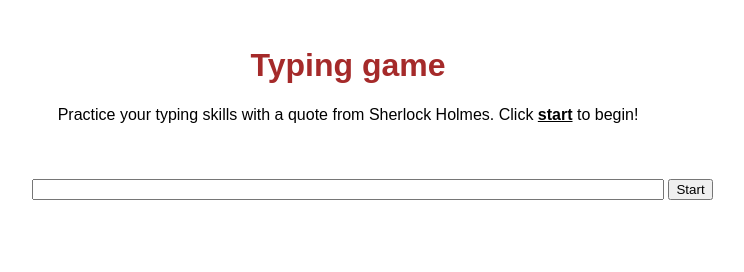
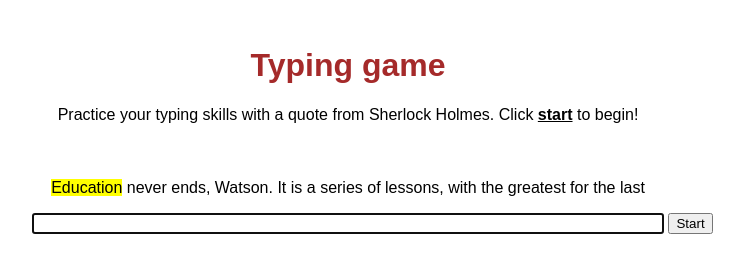
Before and after one commit to dfernandezramos/typingGame, a plain HTML site: page index.html in a window 1280 px wide. Both pictures are taken after a click on the button "Start". Shown: the top 272 px of the page, without its empty margins (292-1036 px from the left). Drawn offline with Linux system fonts and the light colour scheme.

Commit message:
Add start game logic

```diff
--- a/script.js
+++ b/script.js
@@ -0,0 +1,54 @@
+const quotes = [
+    'When you have eliminated the impossible, whatever remains, however improbable, must be the truth',
+    'There is nothing more deceptive than an obvious fact',
+    'I ought to know by this time that when a fact appears to be opposed to a long train of deductions it invariably proves to be capable of bearing some other interpretation',
+    'I never make exceptions. An exception disproves the rule',
+    'What one man can invent another can discover',
+    'Nothing clears up a case so much as stating it to another person',
+    'Education never ends, Watson. It is a series of lessons, with the greatest for the last',
+];
+const quoteElement = document.getElementById('quote');
+const messageElement = document.getElementById('message');
+const typedValueElement = document.getElementById('typed-value');
+
+let words = [];
+let wordIndex = 0;
+let startTime = Date.now();
+
+// Add a button click listener to trigger an anonymous method that will:
+// - Select a random quote.
+// - Setup the user interface.
+// - Setup tracking for current word.
+// - Control typing timing.
+document.getElementById('start').addEventListener('click', () => {
+    // get a quote
+    const quoteIndex = Math.floor(Math.random() * quotes.length);
+    const quote = quotes[quoteIndex];
+
+    // put the quote into an array of words
+    words = quote.split(' ');
+
+    // reset the word index for typing tracking
+    wordIndex = 0;
+
+    // Create an array of span elements so we can set a class
+    const spanWords = words.map(function(word) { return `<span>${word}</span><span> </span>`});
+
+    // Convert into string and set as innerHTML on quote display
+    quoteElement.innerHTML = spanWords.join('');
+
+    // Highlight the first word
+    quoteElement.childNodes[0].className = "highlight";
+
+    // Clear any prior message
+    messageElement.innerText = "";
+
+    // Setup the textbox
+    typedValueElement.value = "";
+
+    // Set focus
+    typedValueElement.focus();
+
+    // Start the timer
+    startTime = new Date().getTime();
+});
--- a/style.css
+++ b/style.css
@@ -40,3 +40,8 @@ input {
     left: 25%;
     top: 10%;
 }
+
+#quote {
+    position: relative;
+    top: 10%;
+}
```
